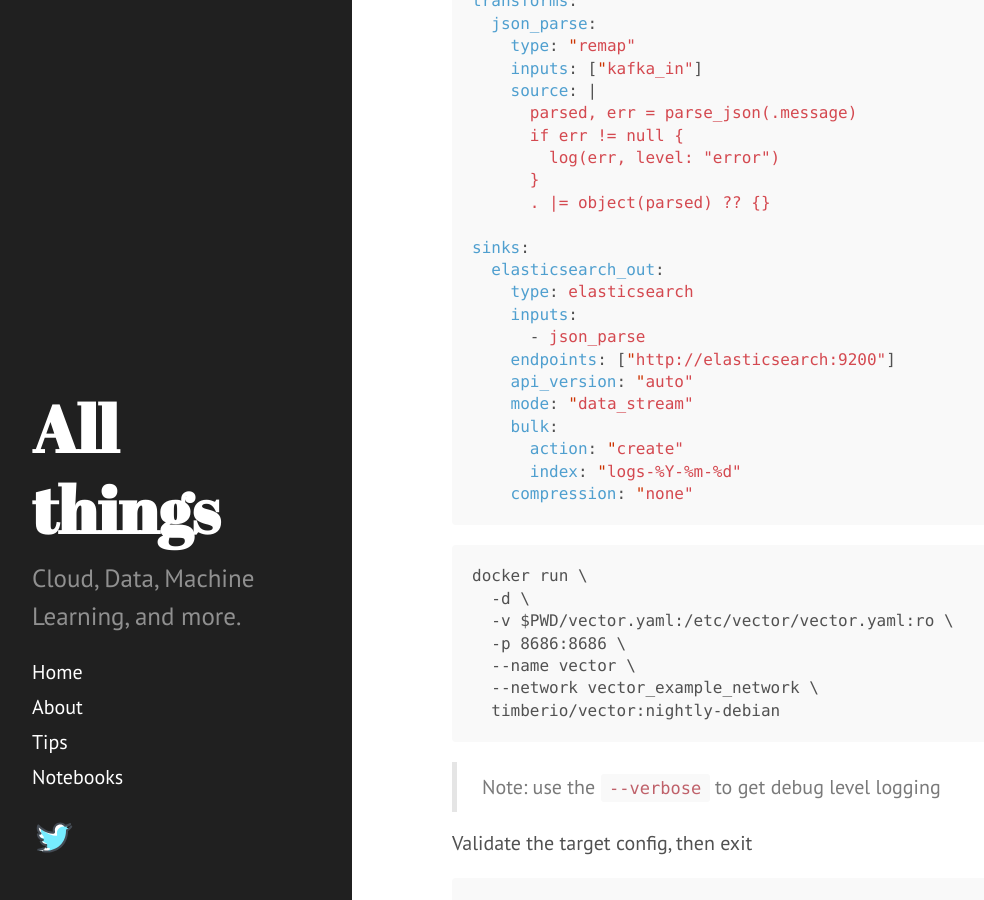
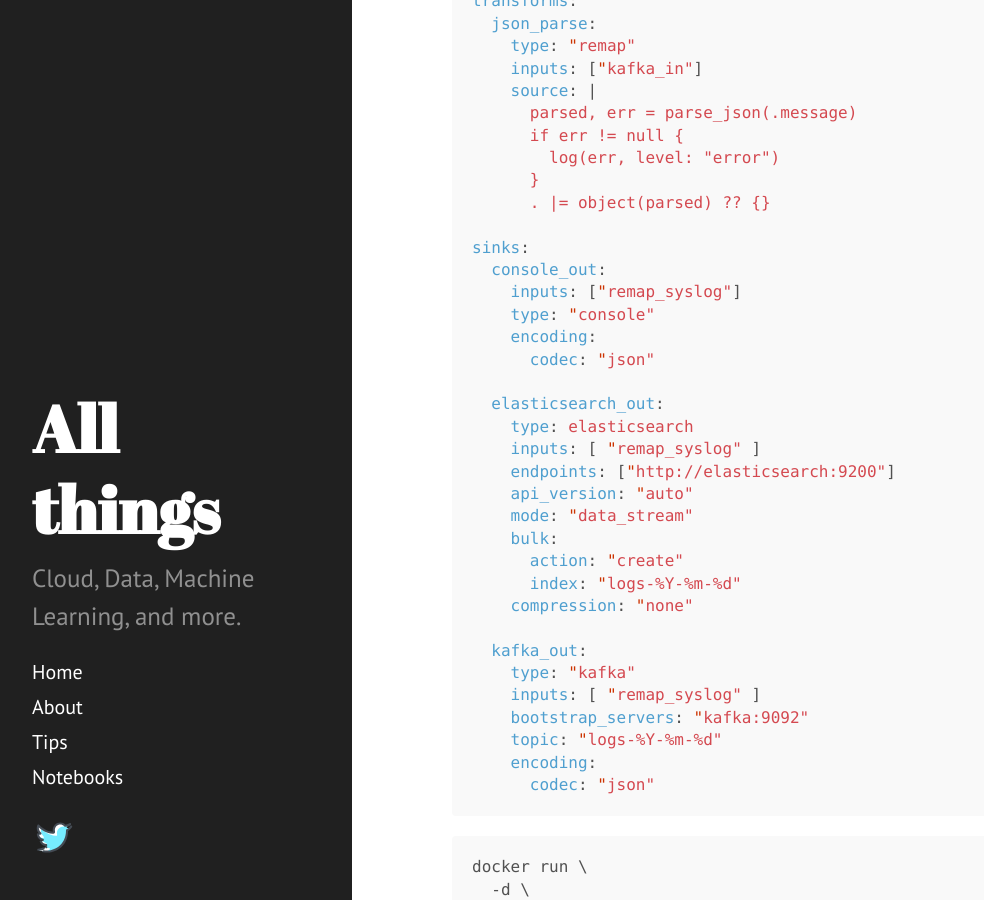
Before and after one commit to dzlab/dzlab.github.io, a Jekyll site: the page built from _posts/2025-02-15-vector-pipeline.md, in a window 1280 px wide and 900 px high, scrolled down 5521 px. Shown: the whole window, without its empty margins (8-992 px from the left). Built offline with Jekyll 4.4.1, drawn with Linux system fonts in a browser that asks for light colours; nearby versions of some CDN libraries; a script that is not in the unit is left out; the table of contents is made by our own code.

Commit message:
add kafka sink

````diff
--- a/_posts/2025-02-15-vector-pipeline.md
+++ b/_posts/2025-02-15-vector-pipeline.md
@@ -195,10 +195,15 @@ transforms:
       . |= object(parsed) ?? {}
 
 sinks:
+  console_out:
+    inputs: ["remap_syslog"]
+    type: "console"
+    encoding:
+      codec: "json"
+
   elasticsearch_out:
     type: elasticsearch
-    inputs:
-      - json_parse
+    inputs: [ "remap_syslog" ]
     endpoints: ["http://elasticsearch:9200"]
     api_version: "auto"
     mode: "data_stream"
@@ -206,6 +211,14 @@ sinks:
       action: "create"
       index: "logs-%Y-%m-%d"
     compression: "none"
+
+  kafka_out:
+    type: "kafka"
+    inputs: [ "remap_syslog" ]
+    bootstrap_servers: "kafka:9092"
+    topic: "logs-%Y-%m-%d"
+    encoding:
+      codec: "json"
 ```
 
 ```
````
